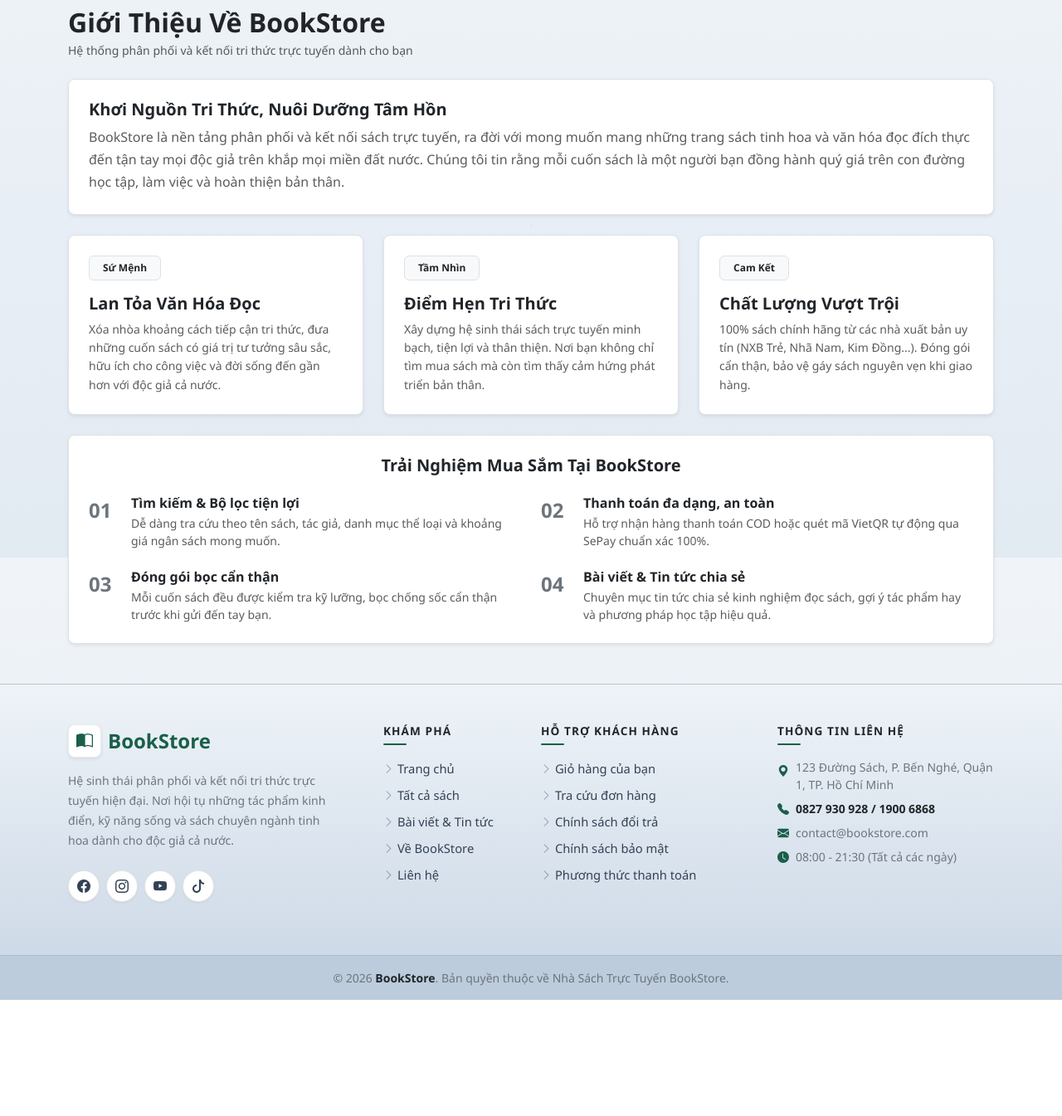
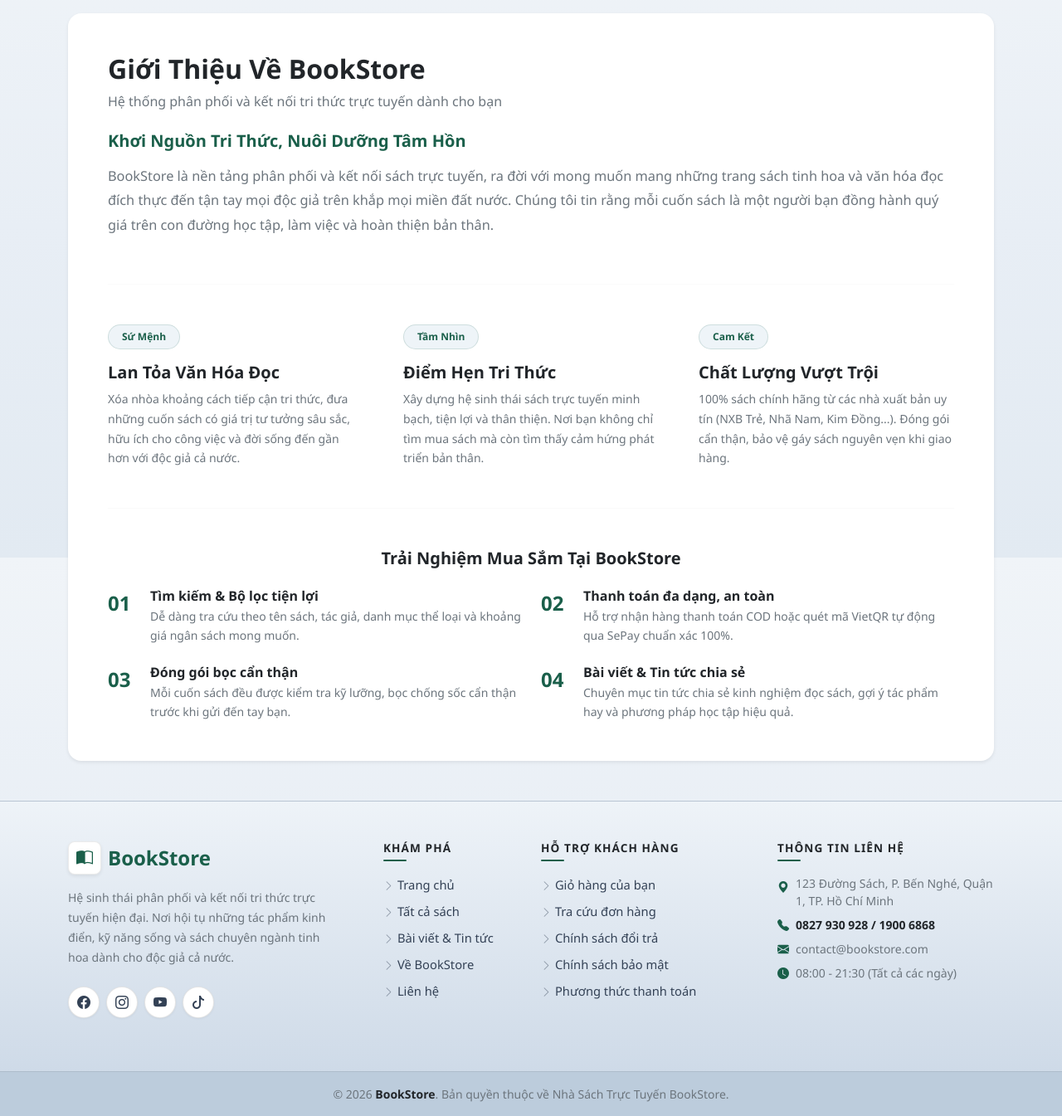
Before and after one commit to Khanhhhoan/WED_BOOKSELL, a PHP site: page /home/about in a window 1280 px wide. Shown: the part 128-1473 px from the top of the page at 83% size. Before the commit the page ends 1333 px from the top, so only its background shows below. Run offline with PHP 8.4, Linux system fonts and the light colour scheme; data comes from the database, SQL or seed files in the repository.

Commit message:
Redesign About page into a single seamless unified white block

```diff
--- a/app/views/home/about.php
+++ b/app/views/home/about.php
@@ -1,36 +1,37 @@
 <div class="mb-5">
     <!-- Breadcrumb -->
     <nav aria-label="breadcrumb">
-        <ol class="breadcrumb mb-2">
+        <ol class="breadcrumb mb-3">
             <li class="breadcrumb-item"><a href="<?php echo BASE_URL; ?>" class="text-decoration-none">Trang chủ</a></li>
             <li class="breadcrumb-item active" aria-current="page">Giới thiệu</li>
         </ol>
     </nav>
 
-    <!-- Tiêu đề trang cơ bản -->
-    <div class="mb-4">
-        <h2 class="fw-bold text-dark mb-1">Giới Thiệu Về BookStore</h2>
-        <p class="text-muted small mb-0">Hệ thống phân phối và kết nối tri thức trực tuyến dành cho bạn</p>
-    </div>
+    <!-- KHỐI NỘI DUNG LIỀN MẠCH DUY NHẤT -->
+    <div class="card border-0 shadow-sm rounded-4 p-4 p-lg-5 bg-white">
+        <!-- Phần 1: Tiêu đề & Giới thiệu chung -->
+        <div class="mb-2">
+            <h2 class="fw-bold text-dark mb-2">Giới Thiệu Về BookStore</h2>
+            <p class="text-secondary mb-4">Hệ thống phân phối và kết nối tri thức trực tuyến dành cho bạn</p>
 
-    <!-- Khối giới thiệu chung nhẹ nhàng -->
-    <div class="card border rounded-3 shadow-sm p-4 bg-white mb-4">
-        <h5 class="fw-bold text-dark mb-2">Khơi Nguồn Tri Thức, Nuôi Dưỡng Tâm Hồn</h5>
-        <p class="text-muted mb-0" style="line-height: 1.7;">
+            <h5 class="fw-bold text-primary mb-3">Khơi Nguồn Tri Thức, Nuôi Dưỡng Tâm Hồn</h5>
+            <p class="text-secondary mb-0" style="line-height: 1.8; font-size: 1.02rem;">
                 BookStore là nền tảng phân phối và kết nối sách trực tuyến, ra đời với mong muốn mang những trang sách tinh hoa và văn hóa đọc đích thực đến tận tay mọi độc giả trên khắp mọi miền đất nước. Chúng tôi tin rằng mỗi cuốn sách là một người bạn đồng hành quý giá trên con đường học tập, làm việc và hoàn thiện bản thân.
             </p>
         </div>
 
-    <!-- 3 Thẻ: Sứ mệnh - Tầm nhìn - Cam kết (Màu sắc đồng bộ, tối giản) -->
-    <div class="row g-4 mb-4">
+        <hr class="my-4 my-lg-5" style="border-color: rgba(0,0,0,0.08);">
+
+        <!-- Phần 2: Sứ mệnh - Tầm nhìn - Cam kết (3 Cột phẳng, không đóng khung vụn vặt) -->
+        <div class="row g-4 g-lg-5">
             <!-- Sứ Mệnh -->
             <div class="col-md-4">
-            <div class="card h-100 border rounded-3 shadow-sm p-4 bg-white">
-                <span class="badge bg-light text-dark border align-self-start mb-3 px-3 py-2 fw-semibold">
+                <div class="h-100">
+                    <span class="badge rounded-pill mb-3 px-3 py-2 fw-semibold" style="background-color: #eef4f8; color: #1a5f4a; border: 1px solid rgba(26,95,74,0.15);">
                         Sứ Mệnh
                     </span>
                     <h5 class="fw-bold text-dark mb-2">Lan Tỏa Văn Hóa Đọc</h5>
-                <p class="text-muted small mb-0" style="line-height: 1.6;">
+                    <p class="text-secondary small mb-0" style="line-height: 1.7;">
                         Xóa nhòa khoảng cách tiếp cận tri thức, đưa những cuốn sách có giá trị tư tưởng sâu sắc, hữu ích cho công việc và đời sống đến gần hơn với độc giả cả nước.
                     </p>
                 </div>
@@ -38,12 +39,12 @@
 
             <!-- Tầm Nhìn -->
             <div class="col-md-4">
-            <div class="card h-100 border rounded-3 shadow-sm p-4 bg-white">
-                <span class="badge bg-light text-dark border align-self-start mb-3 px-3 py-2 fw-semibold">
+                <div class="h-100">
+                    <span class="badge rounded-pill mb-3 px-3 py-2 fw-semibold" style="background-color: #eef4f8; color: #1a5f4a; border: 1px solid rgba(26,95,74,0.15);">
                         Tầm Nhìn
                     </span>
                     <h5 class="fw-bold text-dark mb-2">Điểm Hẹn Tri Thức</h5>
-                <p class="text-muted small mb-0" style="line-height: 1.6;">
+                    <p class="text-secondary small mb-0" style="line-height: 1.7;">
                         Xây dựng hệ sinh thái sách trực tuyến minh bạch, tiện lợi và thân thiện. Nơi bạn không chỉ tìm mua sách mà còn tìm thấy cảm hứng phát triển bản thân.
                     </p>
                 </div>
@@ -51,50 +52,53 @@
 
             <!-- Cam Kết -->
             <div class="col-md-4">
-            <div class="card h-100 border rounded-3 shadow-sm p-4 bg-white">
-                <span class="badge bg-light text-dark border align-self-start mb-3 px-3 py-2 fw-semibold">
+                <div class="h-100">
+                    <span class="badge rounded-pill mb-3 px-3 py-2 fw-semibold" style="background-color: #eef4f8; color: #1a5f4a; border: 1px solid rgba(26,95,74,0.15);">
                         Cam Kết
                     </span>
                     <h5 class="fw-bold text-dark mb-2">Chất Lượng Vượt Trội</h5>
-                <p class="text-muted small mb-0" style="line-height: 1.6;">
+                    <p class="text-secondary small mb-0" style="line-height: 1.7;">
                         100% sách chính hãng từ các nhà xuất bản uy tín (NXB Trẻ, Nhã Nam, Kim Đồng...). Đóng gói cẩn thận, bảo vệ gáy sách nguyên vẹn khi giao hàng.
                     </p>
                 </div>
             </div>
         </div>
 
-    <!-- Trải nghiệm mua sắm tại BookStore -->
-    <div class="card border rounded-3 shadow-sm p-4 p-md-4 bg-white">
+        <hr class="my-4 my-lg-5" style="border-color: rgba(0,0,0,0.08);">
+
+        <!-- Phần 3: Trải nghiệm mua sắm tại BookStore -->
+        <div>
             <h5 class="fw-bold text-dark mb-4 text-center">Trải Nghiệm Mua Sắm Tại BookStore</h5>
             <div class="row g-4">
                 <div class="col-md-6 d-flex gap-3">
-                <div class="text-secondary fs-4 fw-bold" style="min-width: 35px;">01</div>
+                    <div class="text-primary fs-4 fw-bold" style="min-width: 35px;">01</div>
                     <div>
                         <h6 class="fw-bold mb-1 text-dark">Tìm kiếm &amp; Bộ lọc tiện lợi</h6>
-                    <p class="text-muted small mb-0">Dễ dàng tra cứu theo tên sách, tác giả, danh mục thể loại và khoảng giá ngân sách mong muốn.</p>
+                        <p class="text-secondary small mb-0" style="line-height: 1.6;">Dễ dàng tra cứu theo tên sách, tác giả, danh mục thể loại và khoảng giá ngân sách mong muốn.</p>
                     </div>
                 </div>
                 <div class="col-md-6 d-flex gap-3">
-                <div class="text-secondary fs-4 fw-bold" style="min-width: 35px;">02</div>
+                    <div class="text-primary fs-4 fw-bold" style="min-width: 35px;">02</div>
                     <div>
                         <h6 class="fw-bold mb-1 text-dark">Thanh toán đa dạng, an toàn</h6>
-                    <p class="text-muted small mb-0">Hỗ trợ nhận hàng thanh toán COD hoặc quét mã VietQR tự động qua SePay chuẩn xác 100%.</p>
+                        <p class="text-secondary small mb-0" style="line-height: 1.6;">Hỗ trợ nhận hàng thanh toán COD hoặc quét mã VietQR tự động qua SePay chuẩn xác 100%.</p>
                     </div>
                 </div>
                 <div class="col-md-6 d-flex gap-3">
-                <div class="text-secondary fs-4 fw-bold" style="min-width: 35px;">03</div>
+                    <div class="text-primary fs-4 fw-bold" style="min-width: 35px;">03</div>
                     <div>
                         <h6 class="fw-bold mb-1 text-dark">Đóng gói bọc cẩn thận</h6>
-                    <p class="text-muted small mb-0">Mỗi cuốn sách đều được kiểm tra kỹ lưỡng, bọc chống sốc cẩn thận trước khi gửi đến tay bạn.</p>
+                        <p class="text-secondary small mb-0" style="line-height: 1.6;">Mỗi cuốn sách đều được kiểm tra kỹ lưỡng, bọc chống sốc cẩn thận trước khi gửi đến tay bạn.</p>
                     </div>
                 </div>
                 <div class="col-md-6 d-flex gap-3">
-                <div class="text-secondary fs-4 fw-bold" style="min-width: 35px;">04</div>
+                    <div class="text-primary fs-4 fw-bold" style="min-width: 35px;">04</div>
                     <div>
                         <h6 class="fw-bold mb-1 text-dark">Bài viết &amp; Tin tức chia sẻ</h6>
-                    <p class="text-muted small mb-0">Chuyên mục tin tức chia sẻ kinh nghiệm đọc sách, gợi ý tác phẩm hay và phương pháp học tập hiệu quả.</p>
+                        <p class="text-secondary small mb-0" style="line-height: 1.6;">Chuyên mục tin tức chia sẻ kinh nghiệm đọc sách, gợi ý tác phẩm hay và phương pháp học tập hiệu quả.</p>
                     </div>
                 </div>
             </div>
         </div>
     </div>
+</div>
```
Lines whose indentation alone changed are shown as unchanged.
